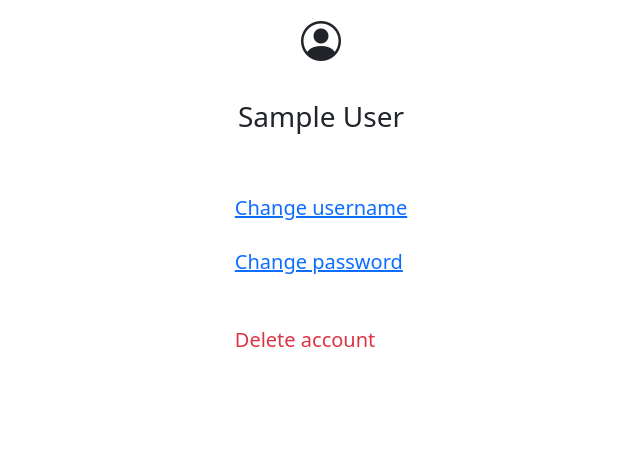
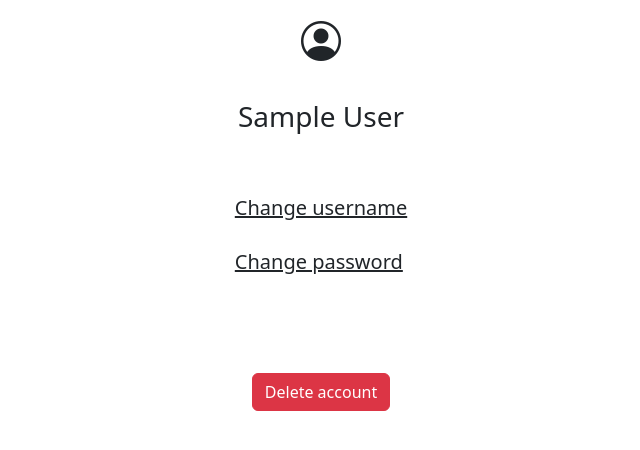
Before and after one commit to anton-mirazchiyski/ContactBook, a Django app: page /accounts/1/details/ in a window 1280 px wide. Shown: the part 153-603 px from the top of the page, without its empty margins (319-959 px from the left). Run offline with Django 5.2, Linux system fonts and the light colour scheme; the visitor is signed in with stand-in values (Sample User, id 1); data comes from the database, SQL or seed files in the repository.

Commit message:
Update account details template

```diff
--- a/templates/accounts/account-details.html
+++ b/templates/accounts/account-details.html
@@ -9,13 +9,15 @@
             <p class="fs-3">{{ account.first_name }} {{ account.last_name }}</p>
         {% else %}
             <p class="fs-3">
-                <a class="text-decoration-none" href="{% url 'names_setup' %}">Add your names</a>
+                <a class="text-dark" href="{% url 'names_setup' %}">Add your names</a>
             </p>
         {% endif %}
         <div class="d-flex flex-column mt-4">
-            <a class="my-3 mb-4 fs-5" href="#">Change username</a>
-            <a class="fs-5 mb-5" href="#">Change password</a>
-            <a class="text-decoration-none text-danger fs-5" href="#">Delete account</a>
+            <a class=" text-dark my-3 mb-4 fs-5" href="#">Change username</a>
+            <a class="text-dark fs-5 mb-5" href="#">Change password</a>
         </div>
     </div>
+    <div class="text-center mt-5">
+        <a class="btn btn-danger" href="#">Delete account</a>
+    </div>
 {% endblock %}
```
